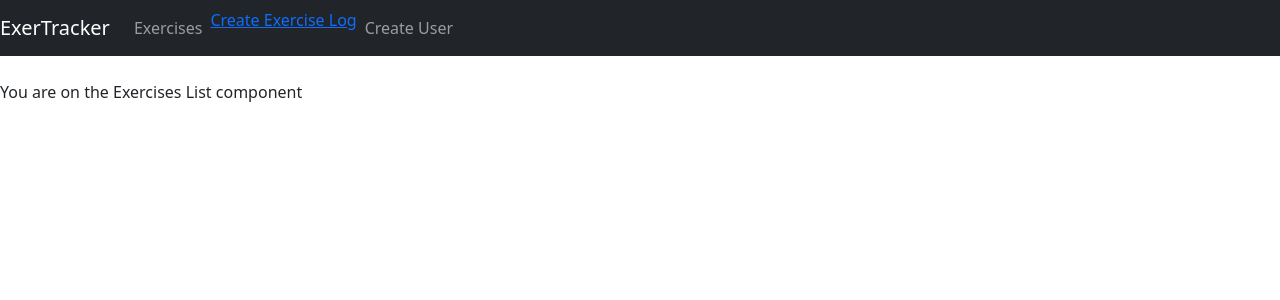
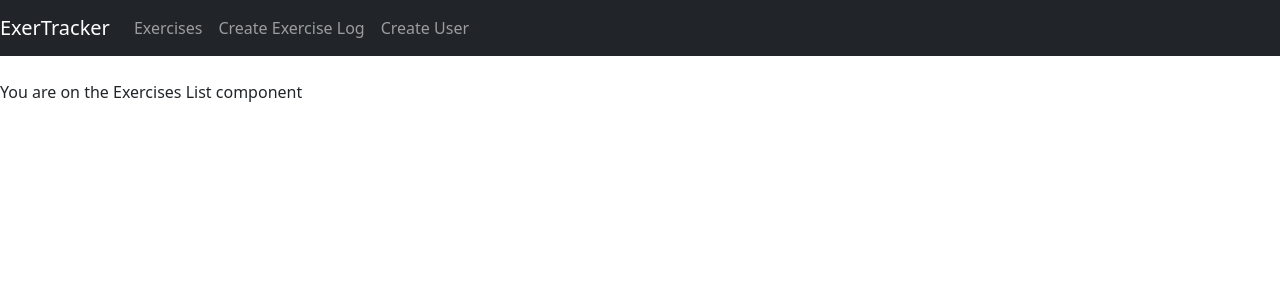
Before and after one commit to aton4/MERN-Stack-Website, a React (Create React App) app in the folder mern-exercise-tracker-website/frontend/: page / in a window 1280 px wide. Shown: the top 300 px of the page. Built offline with nearby package versions, Linux system fonts and the light colour scheme.

Commit message:
fix: spelling

```diff
--- a/mern-exercise-tracker-website/frontend/src/components/navbar.component.js
+++ b/mern-exercise-tracker-website/frontend/src/components/navbar.component.js
@@ -13,7 +13,7 @@ export default class Navbar extends Component {
                     <Link to="/" className="nav-link">Exercises</Link>
                     </li>
                     <li className="navbar-item">
-                    <Link to="/create" className="navlink">Create Exercise Log</Link>
+                    <Link to="/create" className="nav-link">Create Exercise Log</Link>
                     </li>
                     <li className="navbar-item">
                     <Link to="/user" className="nav-link">Create User</Link>
```
